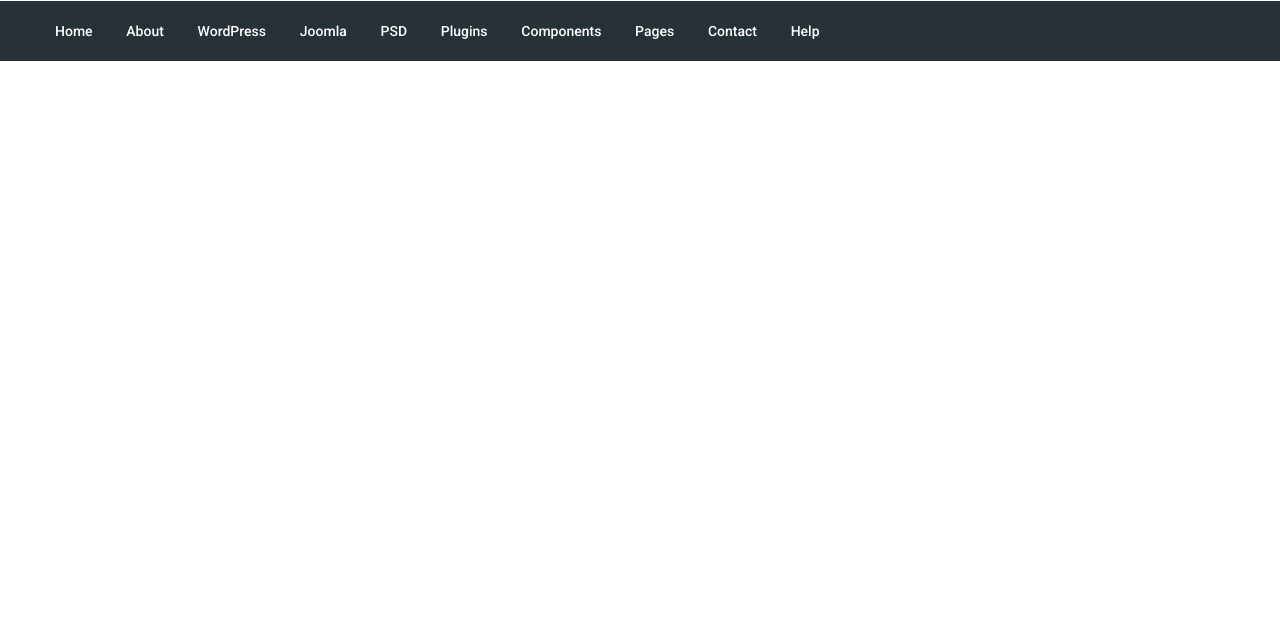
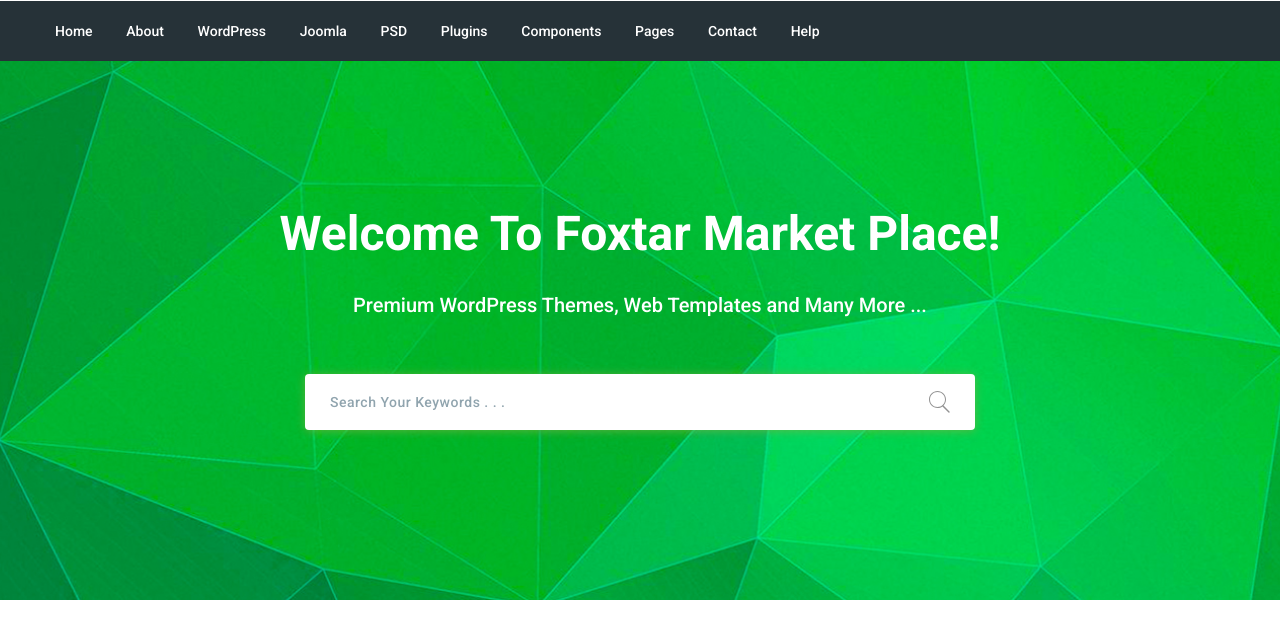
Before and after one commit to EvgenMin/moderno, a website: page app/index.html in a window 1280 px wide. Shown: the part 89-728 px from the top of the page. Drawn offline with nearby package versions, Linux system fonts and the light colour scheme; files that its build step writes are made by us from their sources.

Commit message:
Added search

```diff
--- a/app/index.html
+++ b/app/index.html
@@ -54,10 +54,27 @@
                 </nav>
             </div>
         </div>
-
     </header>
 
 
+    <section class="search" style="background-image: url(../images/search-bg.jpg);">
+        <div class="container">
+            <div class="search__inner">
+                <div class="search__inner-title">Welcome To Foxtar Market Place!</div>
+                <div class="search__inner-text">Premium WordPress Themes, Web Templates and Many More ...</div>
+                <div class="search__inner-form">
+                    <form action="">
+                        <input type="text" placeholder="Search Your Keywords . . ." required>
+                        <button type="submit">
+                            <img src="images/icons/search.svg" alt="">
+                        </button>
+                    </form>
+                </div>
+            </div>
+        </div>
+    </section>
+
+    <script src="https://ajax.googleapis.com/ajax/libs/jquery/3.5.1/jquery.min.js"></script>
     <script src="js/libs.min.js"></script>
     <script src="js/main.min.js"></script>
 </body>
--- a/app/scss/style.scss
+++ b/app/scss/style.scss
@@ -51,3 +51,66 @@
         }
     }
 }
+.search {
+    background-repeat: no-repeat;
+    background-size: cover;
+    background-position: center;
+    min-height: 533px;
+}
+.search__inner {
+    padding: 150px 0 170px;
+    color: #fff;
+    text-align: center;
+    &-title {
+        font-size: 48px;
+        line-height: 45px;
+        font-weight: 700;
+        text-align: center;
+        margin-bottom: 34px;
+    }
+    &-text {
+        font-size: 20px;
+        line-height: 30px;
+        font-weight: 500;
+        margin-bottom: 54px;
+    }
+    &-form {
+        position: relative;
+        max-width: 670px;
+        margin: 0 auto;
+        input {
+            display: block;
+            padding: 0 65px 0 25px;
+            width: 100%;
+            height: 56px;
+            box-shadow: 0px 1px 10px 0px rgba(124, 178, 64, 0.75);
+            border-radius: 4px;
+            border: none;
+            font-size: 14px;
+            font-weight: 500;
+            letter-spacing: 0.5px;
+            outline: none;
+            &:focus {
+                background: #dadada;
+            }
+            &::placeholder {
+                color: #90a4ae;
+            }
+        }
+        button {
+            position: absolute;
+            padding: 0;
+            font-size: 0;
+            top: 50%;
+            transform: translateY(-50%);
+            right: 20px;
+            border: none;
+            background-color: transparent;
+            outline: none;
+            z-index: 20;
+            &:hover {
+                cursor: pointer;
+            }
+        }
+    }
+}
```
Also changed, not shown: app/images/icons/search.svg (added), app/images/search-bg.jpg (added).
